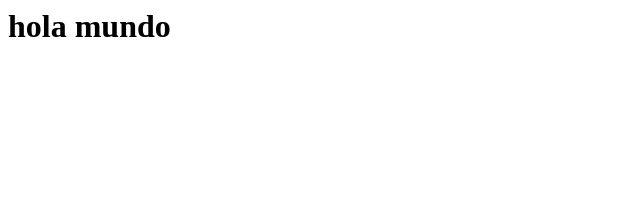
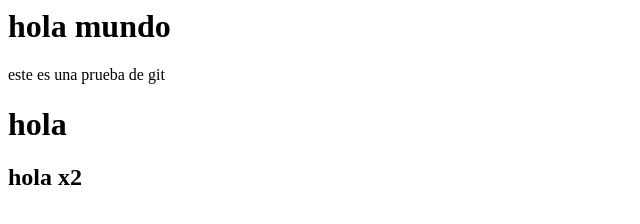
Before and after one commit to manuelgarciasarza/dragonballz, a plain HTML site: page index.html in a window 1280 px wide. Shown: the whole page, without its empty margins (0-640 px from the left). Drawn offline with Linux system fonts and the light colour scheme.

Commit message:
agregue titulo y texto

```diff
--- a/index.html
+++ b/index.html
@@ -6,5 +6,10 @@
   </head>
   <body>
     <h1>hola mundo</h1>
+    <p>
+      este es una prueba de git
+    </p>
+    <h1>hola</h1>
+    <h2>hola x2</h2>
   </body>
 </html>
```
